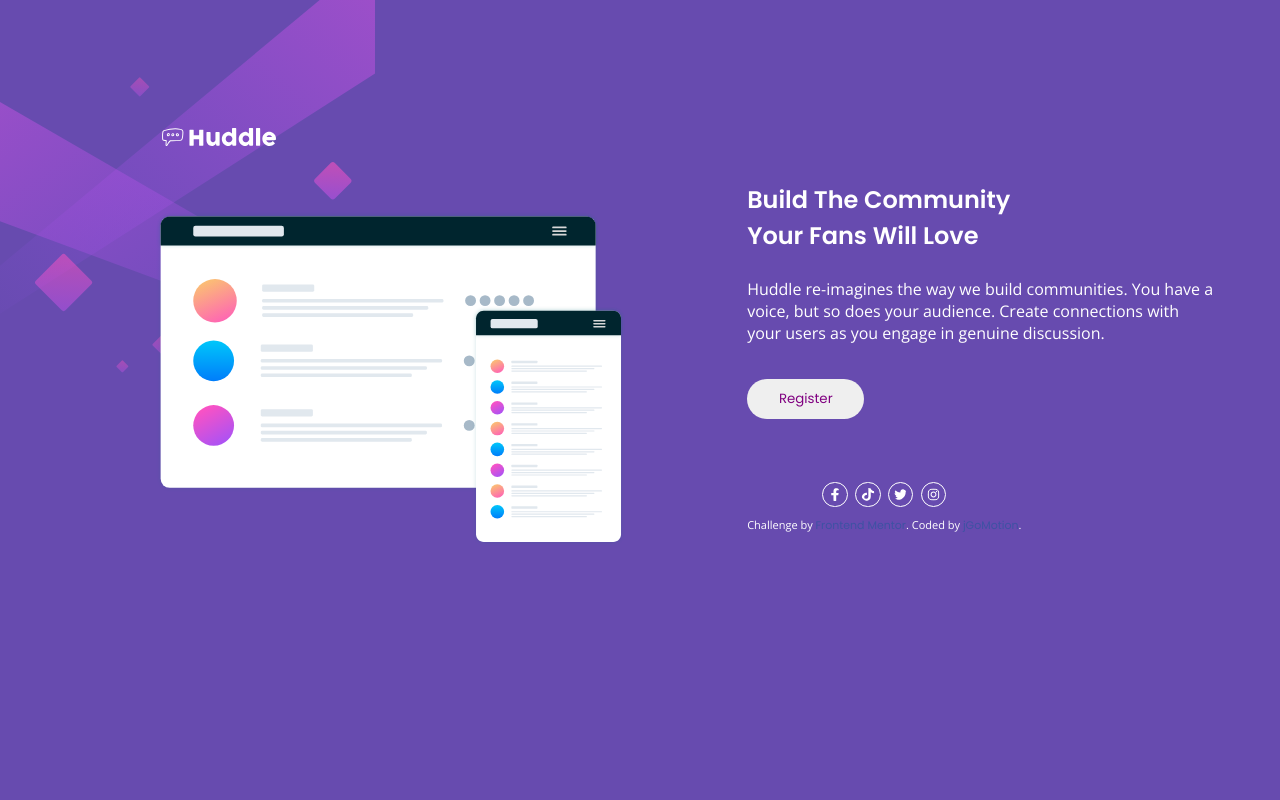
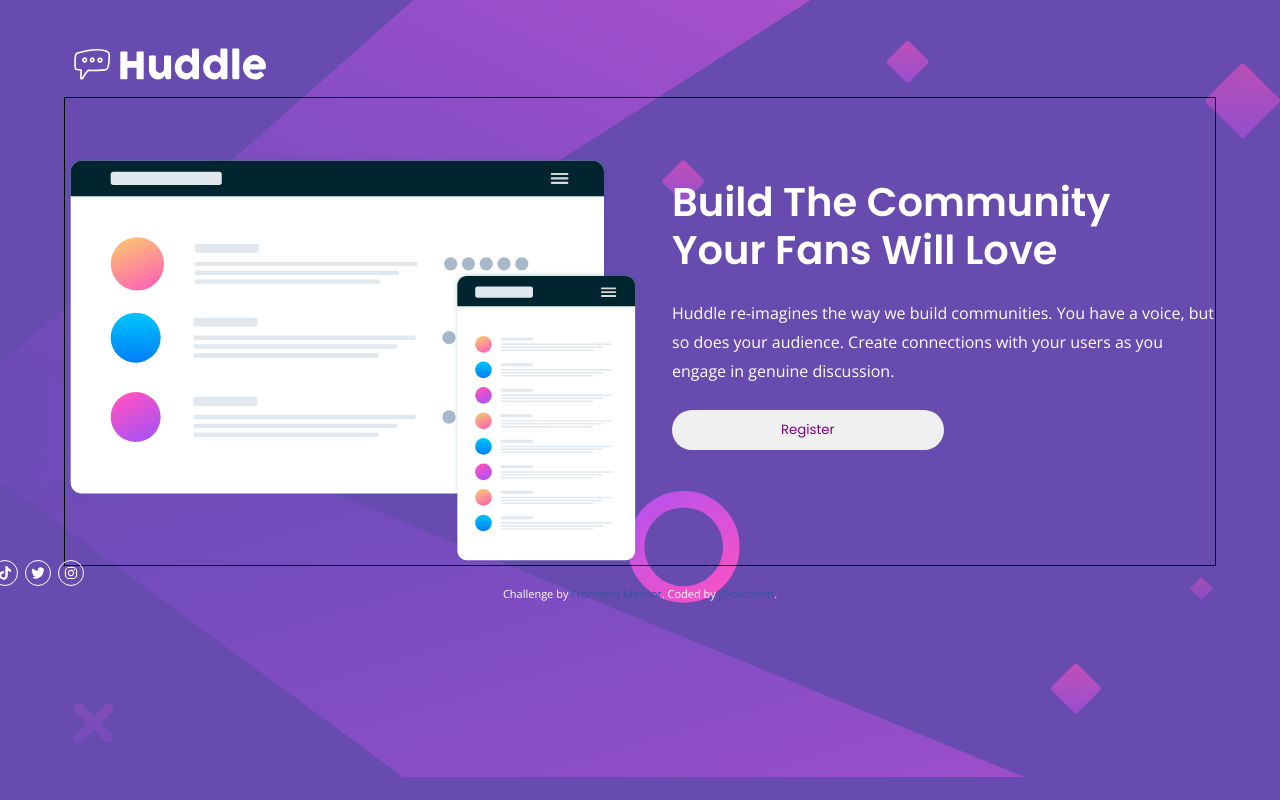
Before and after one commit to JshJshSinger/Huddle-Landing-FEM, a plain HTML site: page index.html in a window 1280 px wide. Drawn offline with nearby package versions, Linux system fonts and the light colour scheme.

Commit message:
desktop styling adjustments

```diff
--- a/index.html
+++ b/index.html
@@ -18,21 +18,26 @@
   </style>
 </head>
 <body>
+  <div class="header-nav">
+    <img src="images/logo.svg" class="nav-header-logo" alt="Huddle company logo">
+  </div>
+  <div class="main-content">
     <div class="desktop side-1">
-    <img src="images/logo.svg" class="nav-header-logo" alt="Huddle company logo">
       <img src="images/illustration-mockups.svg" class="product-mockups" alt="Huddle company logo">
     </div>
     <div class="desktop side-2">
       <H1 class="headline-main">
-      Build The Community Your Fans Will Love
-    </H1>
+        Build The Community<br>Your Fans Will Love</H1>
+
       <p class="copy-huddle-sales">
         Huddle re-imagines the way we build communities. You have a voice, but so does your audience.
-      Create connections with your users as you engage in genuine discussion.
-    </p>
+        Create connections with your users as you engage in genuine discussion.</p>
+
       <button class="button-register">
-      Register
-    </button>
+        Register</button>
+    </div>
+
+  </div>
   <footer>
     <div class="socialmedia-links">
       <img src="images/facebook-f.svg" >
@@ -42,9 +47,7 @@
     </div>
     <p class="attribution">
       Challenge by <a href="https://www.frontendmentor.io?ref=challenge" target="_blank">Frontend Mentor</a>.
-          Coded by <a href="#">jGoMotion</a>.
-        </p>
+      Coded by <a href="#">jGoMotion</a>.</p>
   </footer>
-    </div>
 </body>
 </html>
--- a/styles.css
+++ b/styles.css
@@ -1,3 +1,12 @@
+/*
+---------Table of Contents------------
+--1 base(mobile)
+    1.1 buttons
+    1.2 links
+--2 desktop
+ */
+
+
 *{
     padding:0;
     margin:0;
@@ -10,15 +19,22 @@ body{
     background-color:  hsl(257, 40%, 49%) ;
     background-size:auto;
     background-repeat: no-repeat;
+    margin:9.5%;
+    display: flex;
+    flex-direction: column;
+
+}
+
+.main-content{
     display:flex;
     flex-direction: column;
     justify-content: center;
     align-items: center;
     align-content: center;
+    width: 100;
     height: auto;
-    width: 100;
-    margin:8%;
     gap:.5rem;
+    border: 1px solid black
 }
 .desktop{
     display:flex;
@@ -28,45 +44,46 @@ body{
     align-content: center;
     height: auto;
     width: 100;
-    margin:8%;
-    gap:.5rem;
+
 
 }
-
+header-nav{
+    display: block;
+}
 .nav-header-logo{
     position: relative;
-    height: 1.9rem;
+    height: 2rem;
     width: auto;
     background-size: auto;
     background-repeat: no-repeat;
-    align-self: flex-start;
-    margin: 0;
 
 }
 .product-mockups{
     position: relative;
     height: auto;
     width:100%;
-    background-size: auto;
     background-repeat: no-repeat;
-    margin: 52px auto;
+    margin:16.5% 0;
 }
 h1{
     font-family: poppins;
     font-weight: 600;
-    font-size: 1.5rem;
+    font-size: 2rem;
     text-align: center;
-    line-height: 2.25rem;
+    line-height: 3rem;
     color: white;
+
 }
 p{
     color: white;
     font-family: open sans;
     font-weight: 400;
+    line-height: 1.8rem;
     text-align: center;
-    margin:1.5%;
+    margin:0%;
     margin-top:1rem;
 }
+/* ----------button------------ */
 button{
     margin: 20px;
     height: 40px;
@@ -75,7 +92,7 @@ button{
     border: none;
     color:purple
 }
-
+/* -----------links------------- */
 .socialmedia-links{
     display: flex;
     justify-content: center;
@@ -85,11 +102,6 @@ button{
     gap:1.2rem;
     margin:0 auto;
     margin-top: 15%;
-
-
-
-
-
 }
 .socialmedia-links img{
     aspect-ratio: 1;
@@ -100,11 +112,14 @@ button{
 
 
 }
-.attribution a{
+.attribution *{
     text-decoration: none;
     color:inherit;
+
 }
 a:link{
+    text-decoration: none;
+    color:inherit;
 }
 a:visited{
     color: #aeaeae ;
@@ -114,56 +129,98 @@ a:hover{
 }
 a:active{
 }
-.desktop{
+
+
+/* -------------2 desktop------------ */
+@media screen and (min-width: 900px) {
+    body{
+        background-image:url("images/bg-desktop.svg") ;
+        background-color:  hsl(257, 40%, 49%) ;
+        background-size:cover;
+        margin: 3% 5%;
+        flex-direction: column;
+
+        }
+    .nav-header-logo{
+        position: relative;
+        height: 3.2rem;
+        width: auto;
+        background-size: auto;
+        background-repeat: no-repeat;
+
+    }
+
+    .main-content{
+        display:flex;
+        flex-direction: row;
+        justify-content: center;
+
+        gap:2rem;
+
+    }
+
+    .product-mockups{
+        position: relative;
+        height: auto;
+        width:100%;
+        margin:0 0;
+        margin-top: 10%;
+        background-size: auto;
+        background-repeat: no-repeat;
+    }
+
+    button{
+        align-self: flex-start;
+        text-align: center;
+        width: 50%;
+        margin:0;
+    }
+
+   .side-1{
+        flex:1;
+        min-width: 50%;
+
+   }
+   .side-2{
     display: flex;
     flex-direction: column;
-    justify-content: center;
-    align-items: center;
-    align-content: center;
-    align-self: center;
-}
-@media screen and (min-width: 700px) {
-    body{
-        flex-direction: row;
-        justify-content: center;
-        align-content: center;
-        align-items: flex-start;
-        margin: auto;
-        width: 90vw;
-        height: 90vh;
-        gap: 30px;
+        flex:1;
+        gap:25px;
+        box-sizing: border-box;
+        padding-bottom:3%;
+
     }
-    body img{
-        display: block;
-    }
-    .desktop{
-        position: relative;
-        height: auto;
-        width:50vw;
-        /* max-width: 472px; */
-    }
- .side-2, h1,p,button{
-    margin-left:0;
-    margin-right:0;
-    align-items:flex-start;
-    text-align: start;
- }
-button{
-    text-align: center;
-    width: 25%;
-}
-   .socialmedia-links{
-    align-self: flex-start;
-
+   .side-2 h1{
+        /* max-width: 420px; */
+        font-size: 2.5rem;
+        line-height: auto;
    }
-   .side-2 h1{
-    max-width: 300px;
+   .side-2 h1, p{
+        text-align: left;
+        align-self: flex-start;
    }
-   .side-1{
-    max-width: 630px ;
-   }
-   .side-2{
-    max-width: 630px;
+   p{
+    margin-top:0rem;
    }
 
 }
+.socialmedia-links img{
+    /* align-self: flex-start; */
+    aspect-ratio: 1;
+    outline: 1px black solid;
+    outline-offset: 5px;
+    border-radius: 100%;
+    filter:invert(100%);
+
+
+}
+.socialmedia-links{
+    display: flex;
+    justify-content: flex-end;
+    /* position: relative; */
+    height: auto;
+    width: .85rem;
+    gap:1.2rem;
+    margin:0 0;
+    /* margin-top: 15%; */
+}
```
Lines whose indentation alone changed are shown as unchanged.
